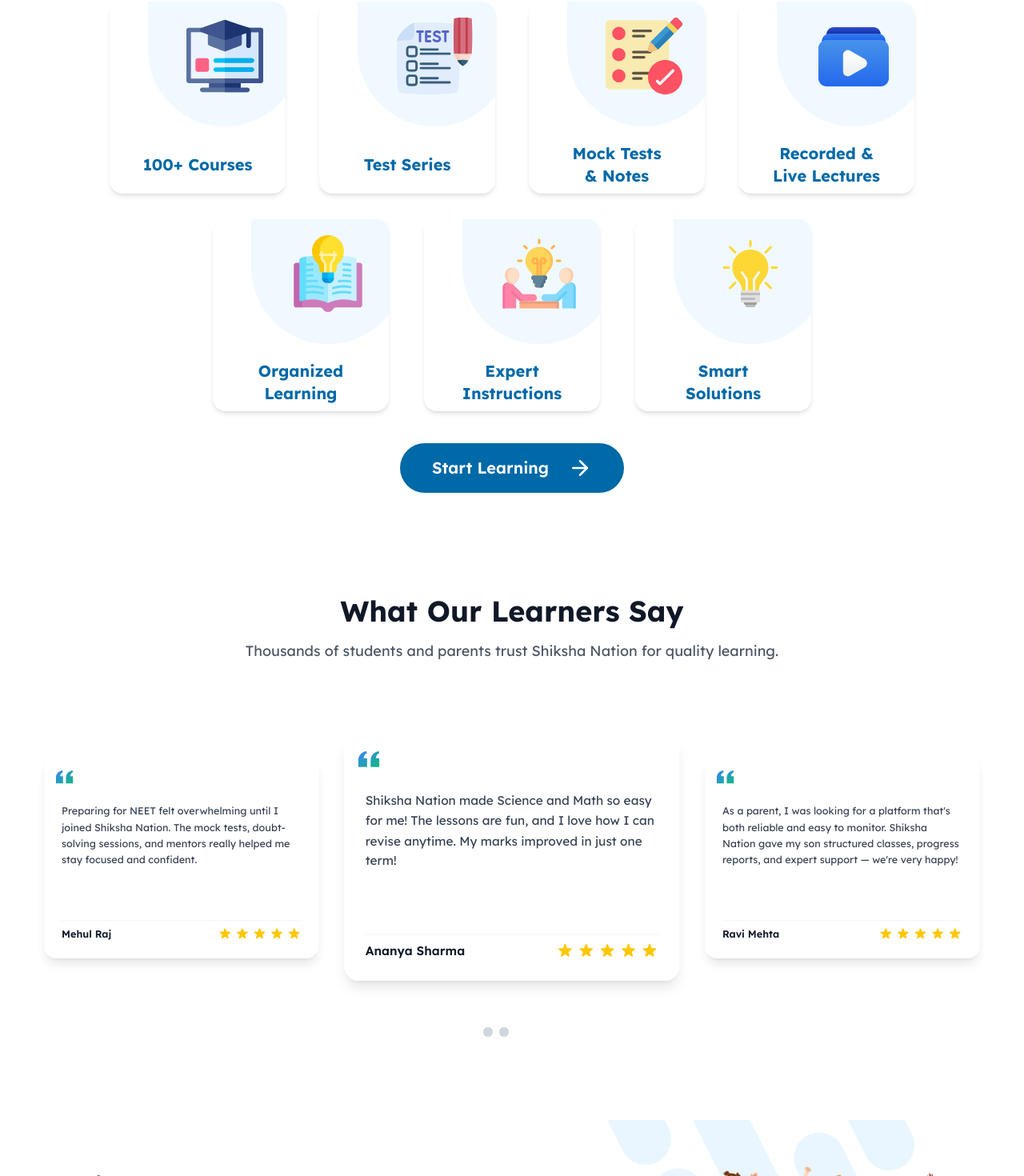
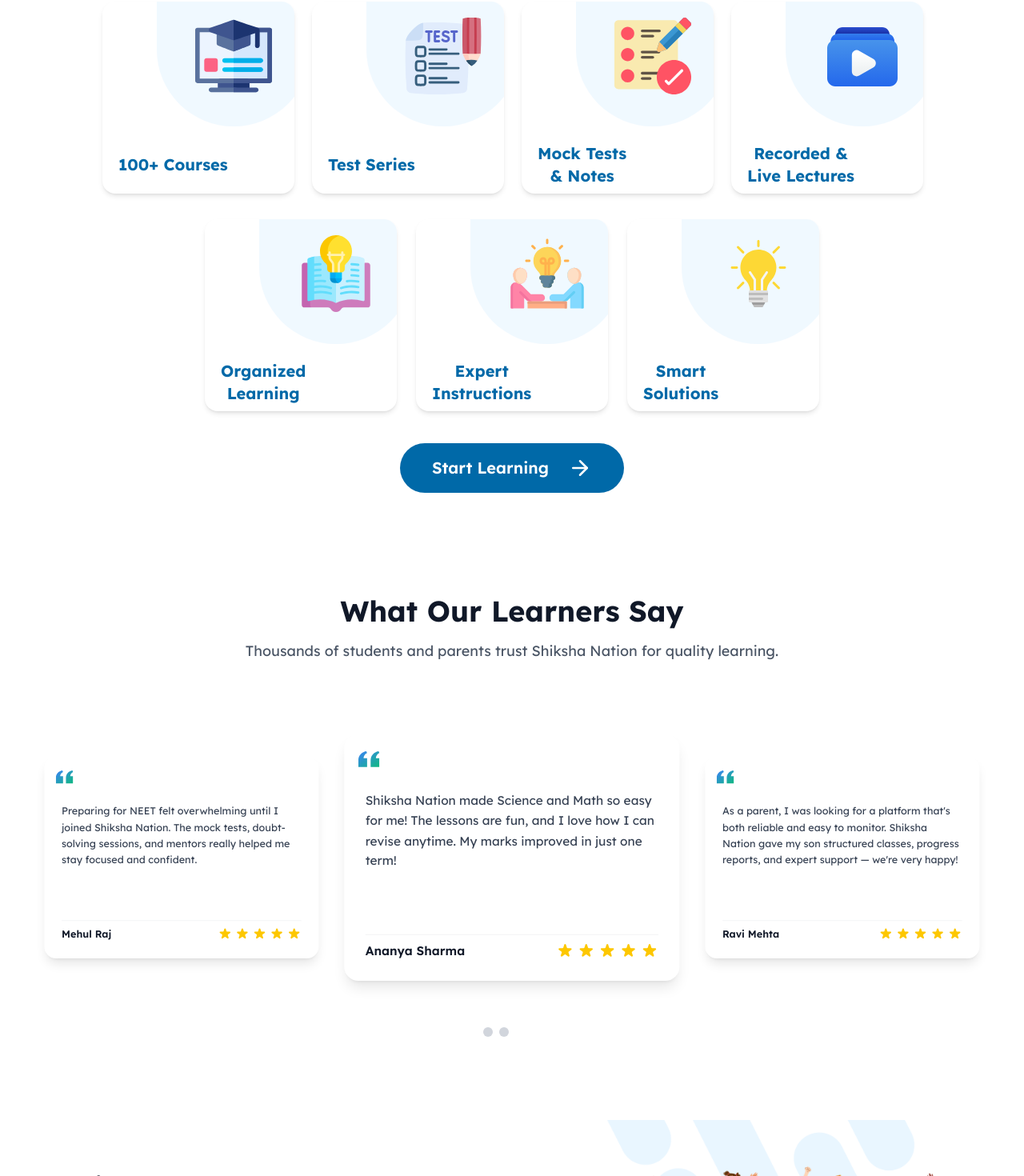
Before and after one commit to shikshanationdev/web, a Next.js app: page / in a window 1280 px wide. Shown: the part 2993-4463 px from the top of the page at 80% size. Built offline with nearby package versions, Linux system fonts and the light colour scheme.

Commit message:
Update JoinLearnersSection and LearningStatsSection styles for improved consistency and layout

```diff
--- a/src/components/HomePageSections/JoinLearnersSection.tsx
+++ b/src/components/HomePageSections/JoinLearnersSection.tsx
@@ -7,7 +7,7 @@ const JoinLearnersSection = () => {
         {/* Left: Text */}
         <div className="w-[50vw] text-left">
           <h2  className="text-gray-900 leading-tight font-light mb-4 text-lg text-nowrap sm:text-3xl md:text-4xl lg:text-5xl">
-            Join over <span className="text-blue-600 font-semibold">10,000</span><br /> learners now
+            Join over <span className="text-sky-600 font-semibold">10,000</span><br /> learners now
           </h2>
         </div>
         {/* Right: Illustration */}
--- a/src/components/HomePageSections/LearningStatsSection.tsx
+++ b/src/components/HomePageSections/LearningStatsSection.tsx
@@ -28,15 +28,15 @@ const LearningStatsSection = () => {
             <h2 className="text-2xl text-left sm:text-4xl lg:text-[3vw] xl:text-[2.5rem] font-bold text-sky-700 mb-6 lg:mb-8 leading-tight">
               Start learning with 67.1k students around the world.
             </h2>
-            <div className="flex flex-row gap-2 sm:gap-3 md:gap-4 justify-center lg:justify-start">
+            <div className="flex flex-row gap-2 sm:gap-3 md:gap-4 justify-starty lg:justify-start">
               <button
-                className="px-3 w-full sm:px-4 md:px-6 lg:px-8 py-3 bg-green-primary font-bold hover:bg-green-primary/90 text-white rounded-full text-xs sm:text-sm transition-colors whitespace-nowrap"
+                className="px-3 w-full md:w-auto sm:px-4 md:px-6 lg:px-8 py-3 bg-green-primary font-bold hover:bg-green-primary/90 text-white rounded-full text-xs sm:text-sm transition-colors whitespace-nowrap"
                 onClick={handleStartLearningClick}
               >
                 Start Learning Now
               </button>
               <button
-                className="px-3 w-full sm:px-4 md:px-6 lg:px-8 py-3 bg-green-primary/5 text-green-primary font-semibold rounded-full text-xs sm:text-sm transition-colors border-2 border-green-primary/30 hover:bg-green-primary/15 whitespace-nowrap"
+                className="px-3 w-full md:w-auto sm:px-4 md:px-6 lg:px-8 py-3 bg-green-primary/5 text-green-primary font-semibold rounded-full text-xs sm:text-sm transition-colors border-2 border-green-primary/30 hover:bg-green-primary/15 whitespace-nowrap"
                 onClick={handleBrowseCoursesClick}
               >
                 Browse All Courses
--- a/src/components/HomePageSections/QrAppPromo.tsx
+++ b/src/components/HomePageSections/QrAppPromo.tsx
@@ -24,7 +24,7 @@ const QrAppPromo: React.FC = () => {
           {/* Right Section: Text Content & QR Code */}
           <div className="flex flex-col items-center lg:items-start text-center lg:text-left ">
             <h1 className="text-3xl md:text-5xl font-extrabold text-gray-900 leading-tight">
-              Learn <span className="text-sky-600">Anytime, Anywhere </span>
+              Learn <span className="text-sky-600">Anytime</span>, <span className="text-green-primary">Anywhere </span>
               with the Shiksha Nation App
             </h1>
 
--- a/src/components/ui/InfoCard.tsx
+++ b/src/components/ui/InfoCard.tsx
@@ -7,17 +7,17 @@ interface InfoCardProps {
 }
 
 const InfoCard: React.FC<InfoCardProps> = ({ icon, label }) => (
-  <div className="bg-white rounded-2xl shadow-md flex flex-col min-w-[220px] min-h-[240px] max-w-[260px] mx-auto overflow-hidden" style={{height:'180px'}}>
+  <div className="bg-white rounded-2xl shadow-md flex flex-col min-w-[240px] min-h-[240px] max-w-[300px] mx-auto overflow-hidden" style={{ height: '180px' }}>
     {/* Top section: icon and background shape */}
-    <div className="relative flex-1 flex items-center justify-center" style={{flexBasis:'70%', minHeight:'0'}}>
-      <div className="absolute -top-5 -right-5 w-48 h-44 bg-sky-50 rounded-b-full" style={{zIndex:1}}>
+    <div className="relative flex-1 flex items-center justify-center" style={{ flexBasis: '70%', minHeight: '0' }}>
+      <div className="absolute -top-5 -right-5 w-48 h-44 bg-sky-50 rounded-b-full" style={{ zIndex: 1 }}>
         <div className="absolute left-1/2 top-1/2 w-24 h-24 -translate-x-1/2 -translate-y-1/2 flex items-center justify-center">
           <Image src={icon} alt={label} fill style={{ objectFit: 'contain' }} />
         </div>
       </div>
     </div>
     {/* Bottom section: text */}
-    <div className="flex items-center justify-center h-[30%] bg-transparent">
+    <div className="flex items-center justify-start pl-5 h-[30%] bg-transparent">
       <span className="text-sky-700 font-bold text-xl text-center whitespace-pre-line">
         {label}
       </span>
```
